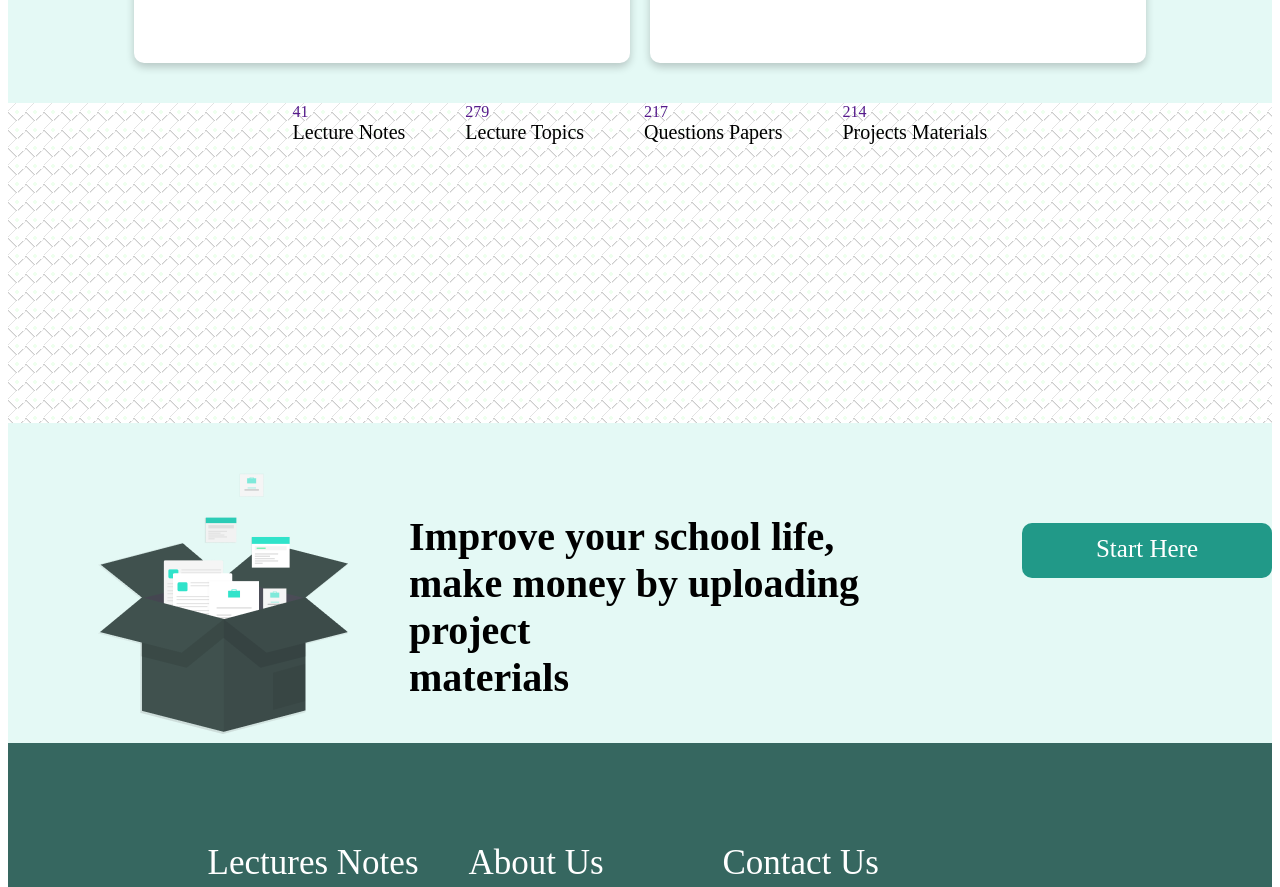
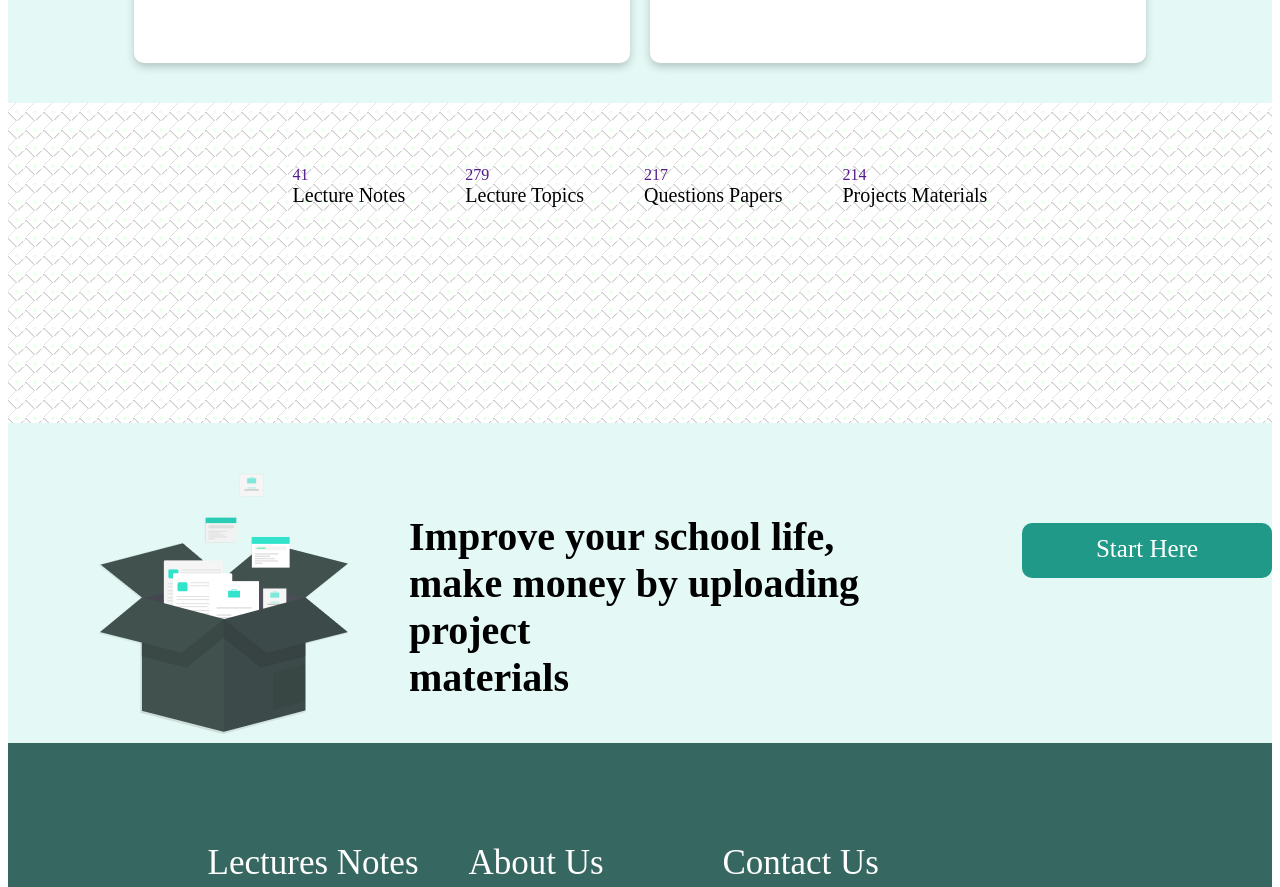
Before and after one commit to yusluv1234/greenbrain, a React (Create React App) app: page / in a window 1280 px wide. Shown: the part 1429-2316 px from the top of the page. Built offline with nearby package versions, Linux system fonts and the light colour scheme.

Commit message:
editing lecture component

```diff
--- a/src/components/about/About.jsx
+++ b/src/components/about/About.jsx
@@ -40,7 +40,7 @@ const About = () => {
                     <CustomButton name='Start Here' />
                 </div>
             </div>
-                <div className='book-'>
+                <div className='book-' >
                     <img src={Hero} className='hero-image' alt='hero' />
                 </div>
 
--- a/src/components/lecture/lecture.css
+++ b/src/components/lecture/lecture.css
@@ -10,7 +10,7 @@
 }
 
 .lecture-item {
-    margin: 0 5%;
+    margin: 5% 5%;
     justify-content: center;
     display: flex;
     column-gap: 60px;
```
Also changed, not shown: 2 other files (tests, documents, lock files or other folders).
